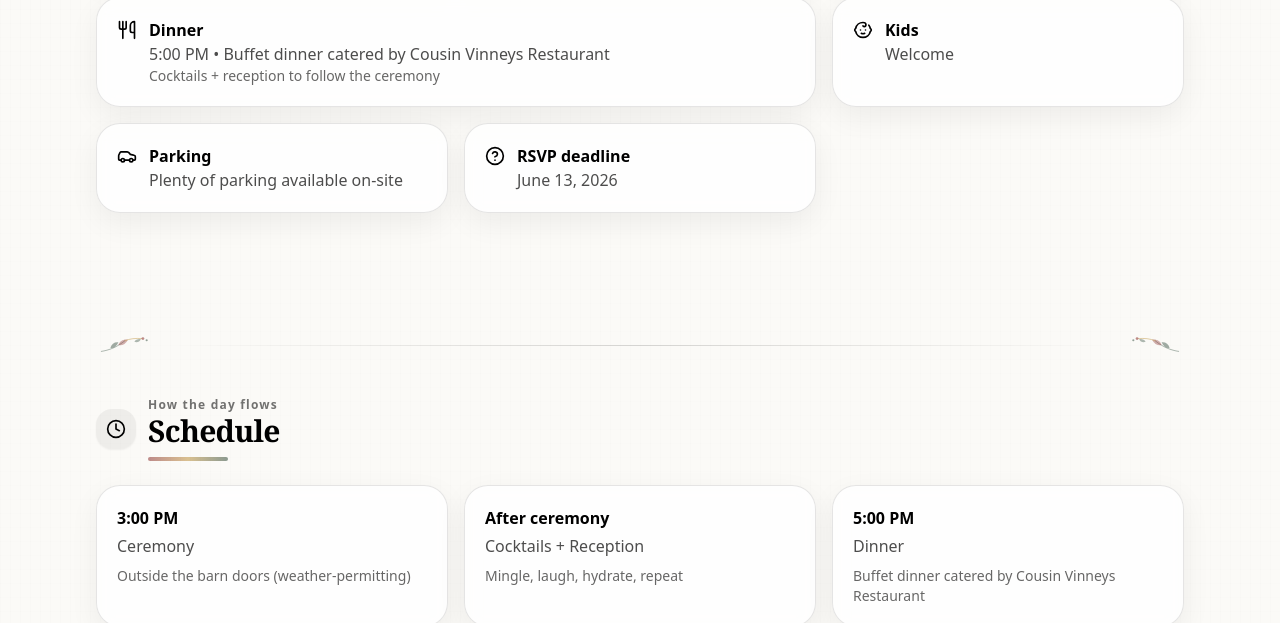
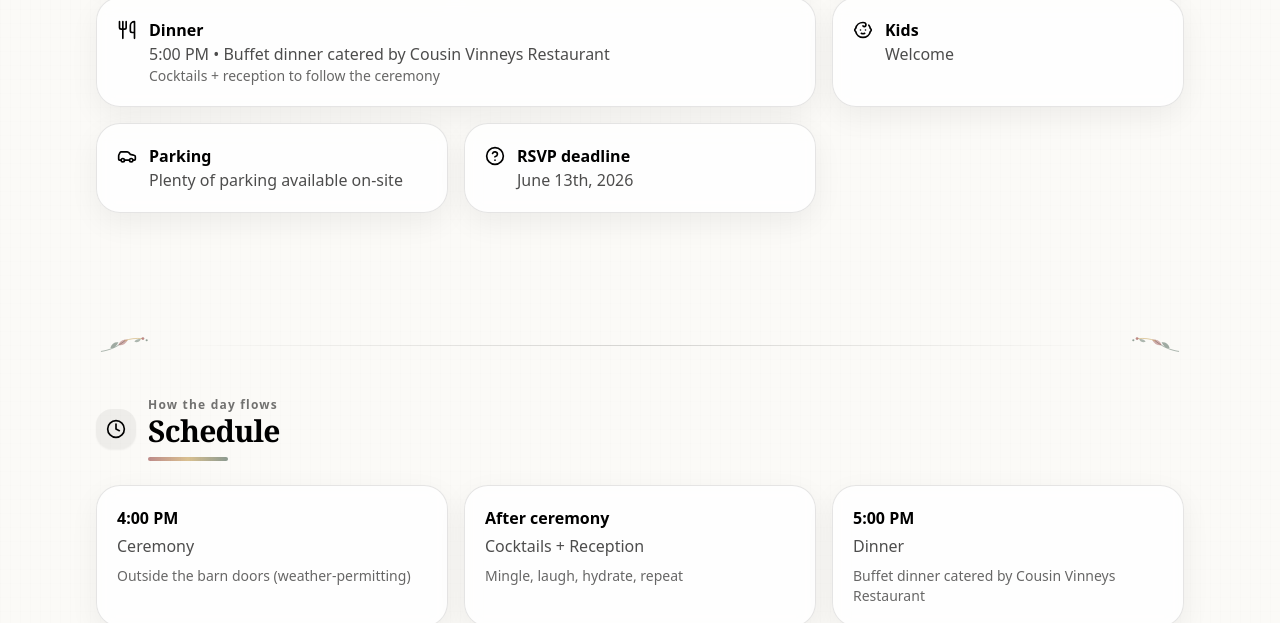
Before and after one commit to leafsfan19811981/RobNatWeddingPage, a Next.js app in the folder wedding-website/: page / in a window 1280 px wide. Shown: the part 1080-1703 px from the top of the page. Built offline with nearby package versions, Linux system fonts and the light colour scheme.

Commit message:
Update all displayed RSVP and ceremony times

```diff
--- a/wedding-website/app/wedding/WeddingWebsite.tsx
+++ b/wedding-website/app/wedding/WeddingWebsite.tsx
@@ -164,6 +164,14 @@ function formatDateLong(date: Date) {
 
 function formatMonthDay(date: Date) {
   return date.toLocaleDateString("en-CA", { month: "long", day: "numeric" });
+}
+
+function formatMonthDayOrdinal(date: Date) {
+  const day = date.getDate();
+  const suffix = day >= 11 && day <= 13 ? "th" : day % 10 === 1 ? "st" : day % 10 === 2 ? "nd" : day % 10 === 3 ? "rd" : "th";
+  const month = date.toLocaleDateString("en-CA", { month: "long" });
+
+  return `${month} ${day}${suffix}`;
 }
 
 function useCountdown(targetMs: number) {
@@ -478,7 +486,7 @@ function RSVPBlock() {
           <div>
             <div className="text-base font-semibold">RSVP</div>
             <div className="mt-1 text-black/70">
-              Please RSVP by {formatMonthDay(rsvpBy)}, {rsvpBy.getFullYear()}.
+              Please RSVP by {formatMonthDayOrdinal(rsvpBy)}, {rsvpBy.getFullYear()}.
             </div>
           </div>
           <Pill tone="gold">
@@ -748,7 +756,7 @@ function DetailsGrid() {
           <div>
             <div className="font-semibold">RSVP deadline</div>
             <div className="text-black/70">
-              {formatMonthDay(rsvpBy)}, {rsvpBy.getFullYear()}
+              {formatMonthDayOrdinal(rsvpBy)}, {rsvpBy.getFullYear()}
             </div>
           </div>
         </div>
@@ -1007,7 +1015,7 @@ export default function WeddingWebsite() {
           <Section id="schedule" title="Schedule" kicker="How the day flows" icon={Clock}>
             <div className="grid gap-4 lg:grid-cols-3">
               <Card>
-                <div className="text-base font-semibold">3:00 PM</div>
+                <div className="text-base font-semibold">{WEDDING.ceremonyTime}</div>
                 <div className="mt-1 text-black/70">Ceremony</div>
                 <div className="mt-2 text-sm text-black/60">Outside the barn doors (weather-permitting)</div>
               </Card>
```
